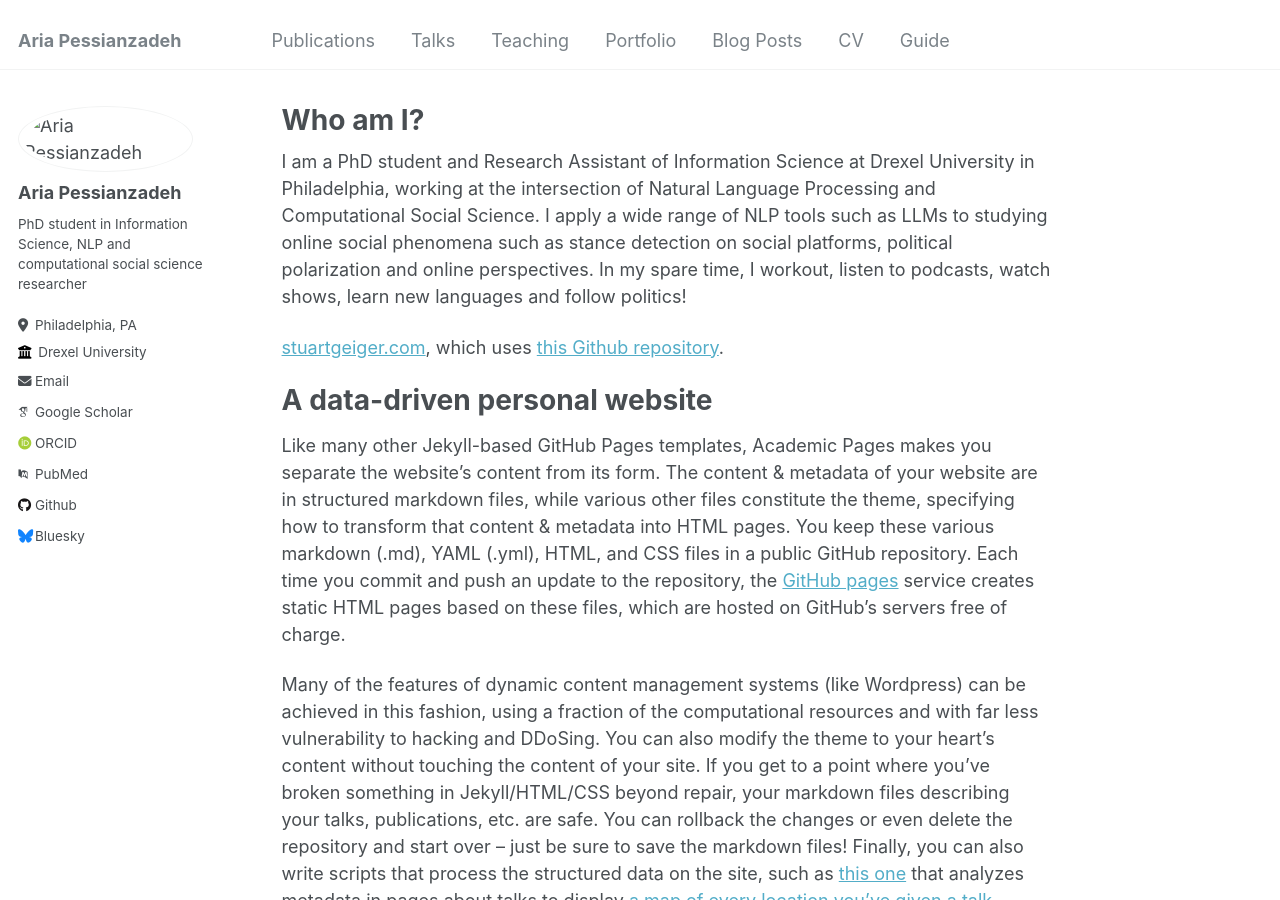
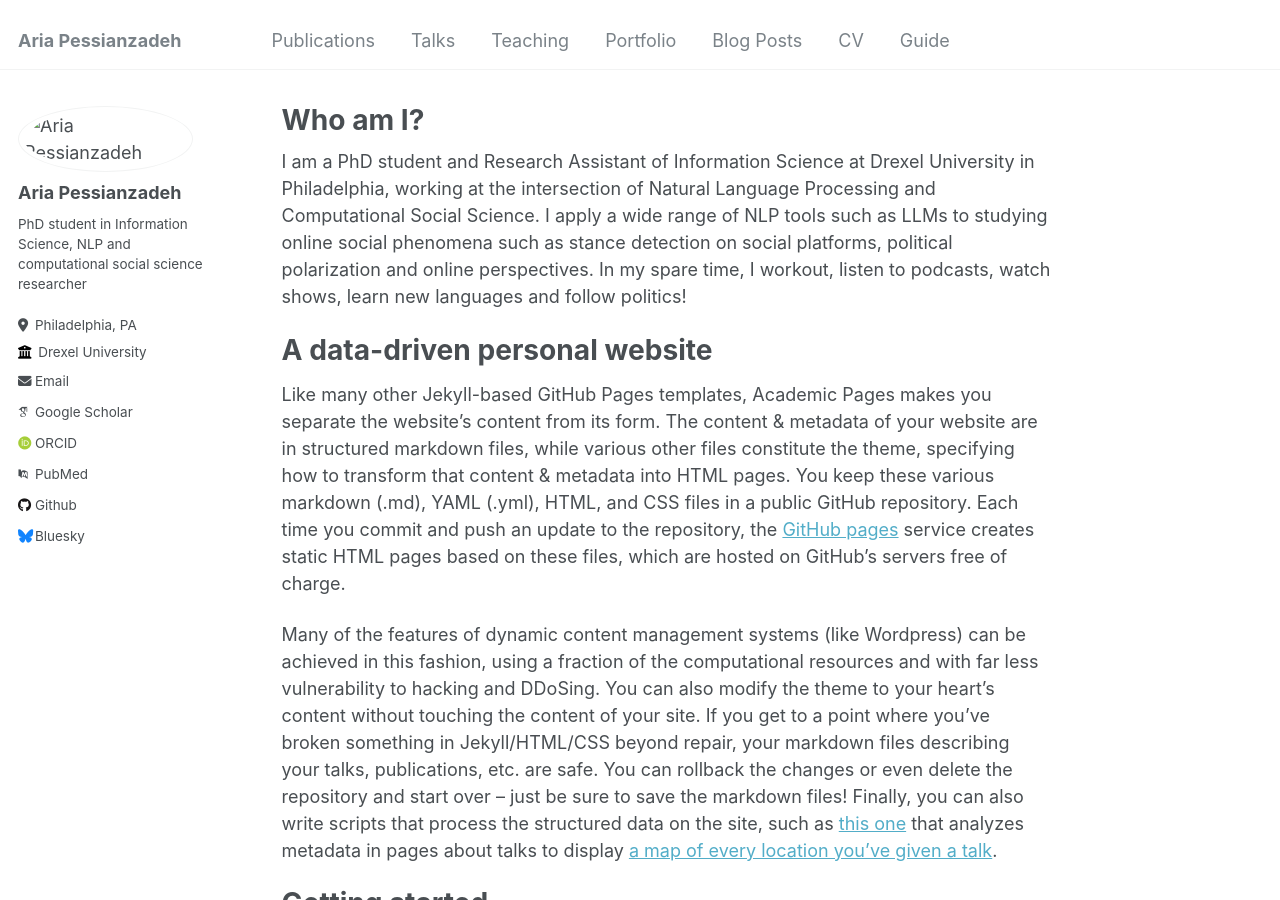
Before and after one commit to aryapess/aryapess.github.io, a Jekyll site: the page built from _pages/about.md, in a window 1280 px wide and 900 px high. Built offline with Jekyll 4.4.1, drawn with Linux system fonts in a browser that asks for light colours; some web fonts are replaced.

Commit message:
Update about.md

```diff
--- a/_pages/about.md
+++ b/_pages/about.md
@@ -10,7 +10,6 @@ redirect_from:
 I am a PhD student and Research Assistant of Information Science at Drexel University in Philadelphia, working at the intersection of Natural Language Processing and Computational Social Science. I apply a wide range of NLP tools such as LLMs to studying online social phenomena such as stance detection on social platforms, political polarization and online perspectives.
 In my spare time, I workout, listen to podcasts, watch shows, learn new languages and follow politics!
 
-[stuartgeiger.com](http://stuartgeiger.com), which uses [this Github repository](https://github.com/staeiou/staeiou.github.io).
 
 A data-driven personal website
 ======
```
